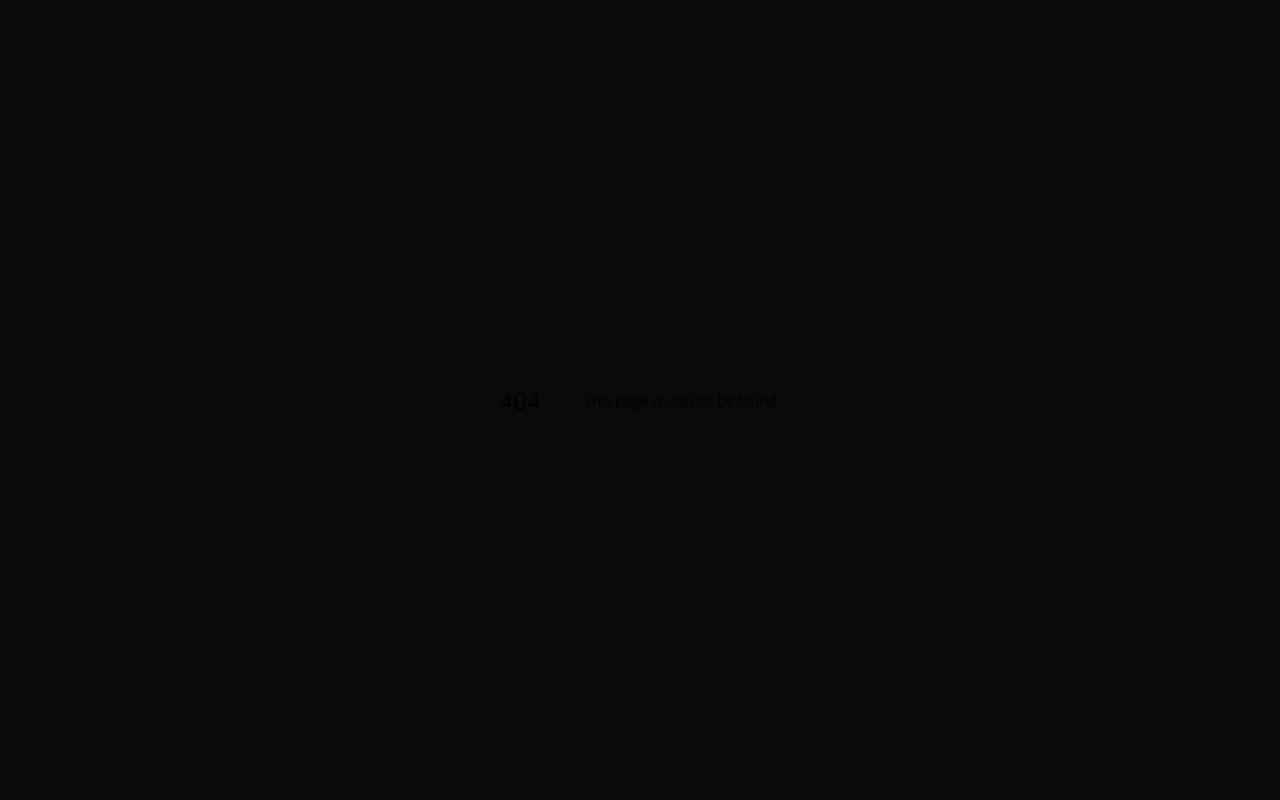
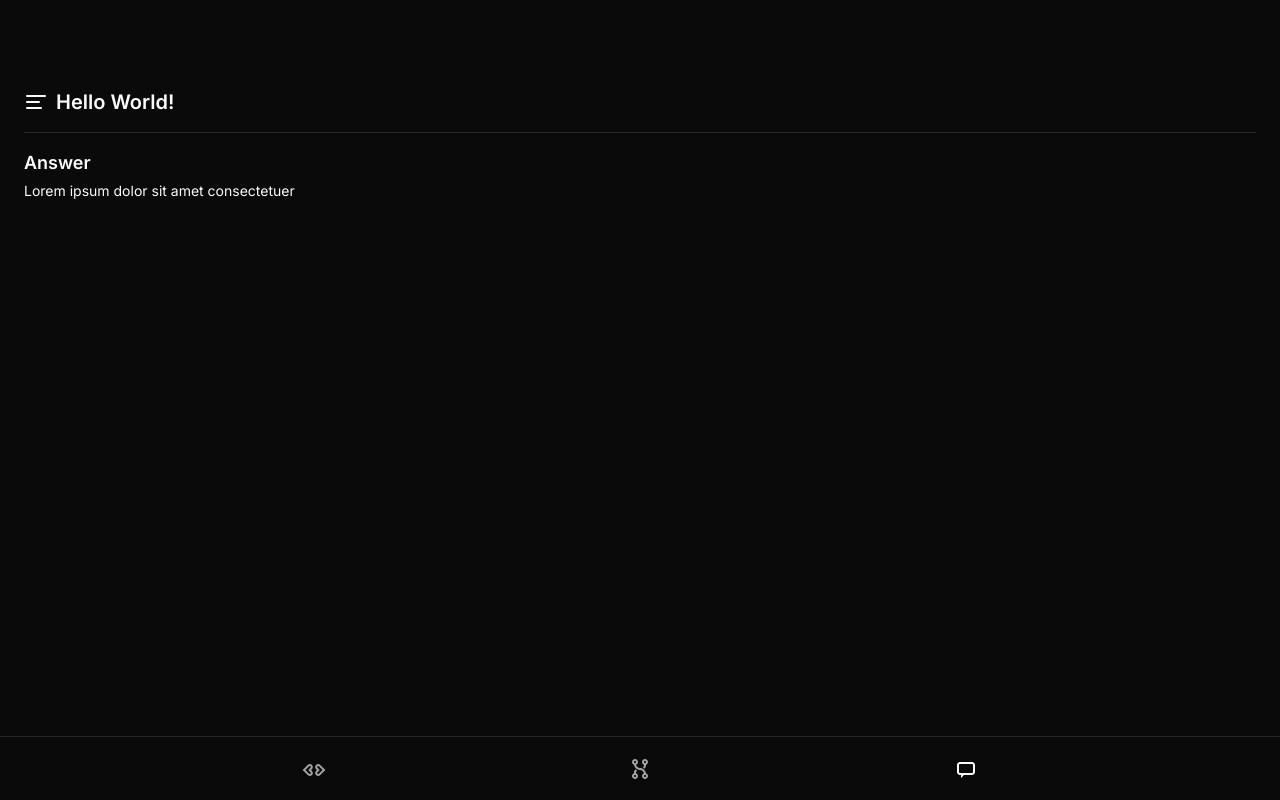
Before and after one commit to zakusei/devasis-ai, a Next.js app: page /chat in a window 1280 px wide. Before the commit this address had no page. Built offline with nearby package versions, Linux system fonts and the light colour scheme.

Commit message:
feat(chat): initial commit for chat page

```diff
--- /dev/null
+++ b/app/chat/page.jsx
@@ -0,0 +1,51 @@
+import Container from "@/components/layouts/Container";
+import Navbar from "@/components/layouts/Navbar";
+import { TiMessage } from "react-icons/ti";
+import { AlignLeft, LucideHash } from "lucide-react";
+import { SendIcon } from "lucide-react";
+import { Textarea } from "@/components/ui/textarea";
+import Title from "@/components/layouts/Title";
+import { Button } from "@/components/ui/button";
+import { Separator } from "@/components/ui/separator";
+
+const Chat = () => {
+  return (
+    <Container>
+      {/* <header className="fixed inset-0 flex h-14 w-full items-center justify-center border-b bg-background px-4">
+        <h1 className="text-sm font-semibold"></h1>
+      </header> */}
+      {/* <form className="mt-12 grid h-full grid-cols-1 place-content-center space-y-4">
+        <div className="grid grid-cols-1 gap-4 rounded-3xl">
+          <Title />
+          <Textarea
+            placeholder="How can I help you today?"
+            className="resize-none"
+          />
+          <Button>
+            Send
+            <SendIcon className="ml-2 h-4 w-4" />
+          </Button>
+        </div>
+      </form> */}
+
+      <div className="mt-16 grid h-full grid-cols-1 place-content-start space-y-8">
+        <section className="space-y-4">
+          <h1 className="flex items-center text-xl font-semibold">
+            <AlignLeft className="mr-2 h-6 w-6" /> Hello World!
+          </h1>
+          <Separator />
+          <article>
+            <h1 className="flex items-center text-lg font-semibold">Answer</h1>
+            <p className="text-sm leading-7">
+              Lorem ipsum dolor sit amet consectetuer
+            </p>
+          </article>
+        </section>
+      </div>
+
+      <Navbar />
+    </Container>
+  );
+};
+
+export default Chat;
```
